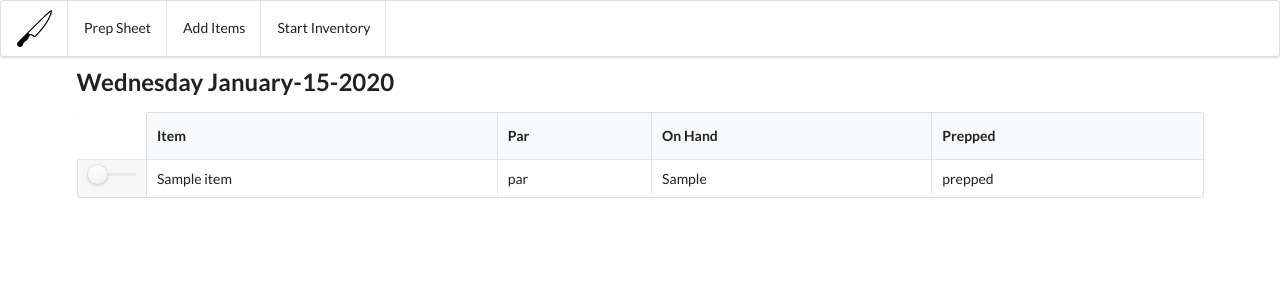
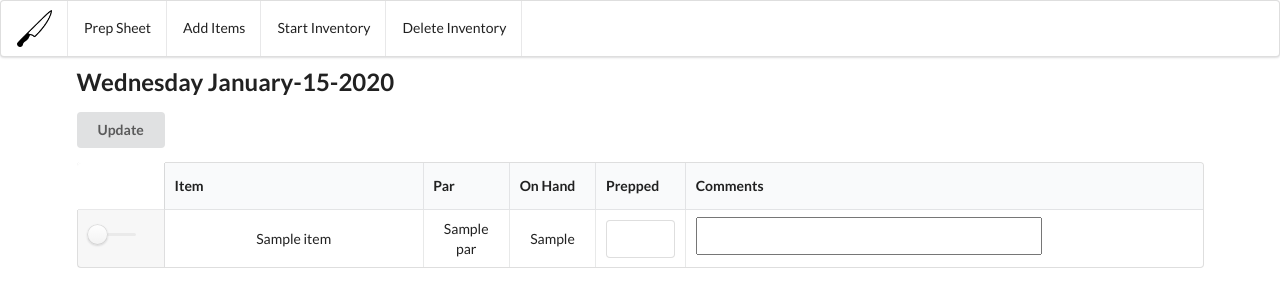
Before and after one commit to chadnewham/prep-buddy, a Flask app: page /show-one-inventory/1 in a window 1280 px wide. Shown: the top 307 px of the page. Run offline with Flask 2, Linux system fonts and the light colour scheme; a database or web service that is not in the repository returns one stand-in record (values such as "Sample title"); some libraries are stand-ins or nearby versions.

Commit message:
starting new branch for updating tables and adding more fields to inventory schema

```diff
--- a/app.py
+++ b/app.py
@@ -1,3 +1,4 @@
+from datetime import date
 from flask import Flask, render_template, request, redirect, url_for
 from flask_pymongo import PyMongo
 from bson.objectid import ObjectId
@@ -7,13 +8,21 @@ import uuid
 app = Flask(__name__)
 app.config["MONGO_URI"] = "mongodb://localhost:27017/test_prep_database"
 mongo = PyMongo(app)
+# Collections used -> prep, inventory_id, and inventory
+# prep collection contains items available to prep. It is used to generate unique (daily) inventory lists
+# prep structure -> {item: string, par: int, unit: string, prep_time: int}
+
+# inventory_id collection contains UUIDs referenced in the inventory collection
+# inventory_id structure -> {inventory_id: UUID}
+
+# inventory collection contains documents inventoried on a specific day
+# inventory structure -> {item: string, inventory_id: UUID, on_hand: int, par: int, unit: string}
 
 
 @app.route('/')
 def index():
-    # Change fromdb to something more descriptive
-    fromdb = mongo.db.prep.find({})
-    return render_template('index.html', fromdb=fromdb)
+    prep_list = mongo.db.prep.find({})
+    return render_template('index.html', prep_list=prep_list)
 
 
 @app.route('/add-one', methods=['GET', 'POST'])
@@ -73,12 +82,20 @@ def start_inventory(inventory_id):
 
         inventory_uuid = str(uuid.uuid1())
         doc = []
-        mongo.db.inventory_id.insert_one({'inventory_id': inventory_uuid})
+        inserted_uuid = mongo.db.inventory_id.insert_one(
+            {'inventory_id': inventory_uuid})
+
+        date_created = inserted_uuid.inserted_id.generation_time.strftime(
+            '%A %B-%d-%Y')
+
         for d in request.form:
             prep_item = mongo.db.prep.find_one({'_id': ObjectId(d)})
             temp = {'on_hand': request.form[d],
                     'inventory_id': inventory_uuid,
-                    'item': prep_item['item']}
+                    'item': prep_item['item'],
+                    'date': date_created,
+                    'par': prep_item['par'],
+                    'unit': prep_item['unit']}
 
             doc.append(temp)
         mongo.db.inventory.insert_many(doc)
@@ -89,16 +106,20 @@ def start_inventory(inventory_id):
 @app.route('/show-one-inventory/<id>')
 def show_one_inventory(id):
     one_inventory = mongo.db.inventory.find({'inventory_id': id})
-    date_stamp = one_inventory[0]['_id'].generation_time.strftime(
-        '%A %B-%d-%Y')
-    print(one_inventory[0])
-    return render_template('show-one-inventory.html', one_inventory=one_inventory, date_stamp=date_stamp)
+    return render_template('show-one-inventory.html', one_inventory=one_inventory)
 
 
-@app.route('/delete-one', methods=['POST'])
-def delete_one():
+@app.route('/delete-inventory/', defaults={'inventory_id': None}, methods=['GET'])
+@app.route('/delete-inventory/<inventory_id>', methods=['GET'])
+def delete_inventory(inventory_id):
+    if inventory_id:
+        mongo.db.inventory_id.delete_one({'inventory_id': inventory_id})
+        mongo.db.inventory.delete_many({'inventory_id': inventory_id})
+        return redirect('/delete-inventory/')
 
-    return redirect('/')
+    inventory_id_list = mongo.db.inventory_id.find({})
+
+    return render_template('delete-inventory.html', inventory_id_list=inventory_id_list)
 
 
 if __name__ == '__main__':
--- a/templates/base.html
+++ b/templates/base.html
@@ -25,6 +25,7 @@
 			<a href="/" class="item"> Prep Sheet </a>
 			<a href="/add-one" class="item"> Add Items </a>
 			<a href="/inventory/" class="item">Start Inventory</a>
+			<a href="/delete-inventory/" class="item">Delete Inventory</a>
 		</div>
 		<div class="ui container">{%block content%} {%endblock%}</div>
 	</body>
--- a/templates/index.html
+++ b/templates/index.html
@@ -11,7 +11,7 @@
 		</tr>
 	</thead>
 	<tbody>
-		{%for doc in fromdb%}
+		{%for doc in prep_list%}
 		<tr>
 			<td data-label="Item"><a href="/edit-one/{{doc['_id']}}">{{doc['item']}}</a></td>
 			<td data-label="Par">{{doc['par']}}</td>
--- a/templates/show-one-inventory.html
+++ b/templates/show-one-inventory.html
@@ -2,19 +2,22 @@
 
 {%block content%}
     <div class="ui large header">
-        {{date_stamp}}
+        {{one_inventory[0]['_id'].generation_time.strftime(
+            '%A %B-%d-%Y')}}
     </div>
 
-    <table class="ui compact celled definition table">
+    <table class="ui compact celled striped definition table">
         <thead>
             <tr>
-                <th></th>
-                <th>Item</th>
-                <th>Par</th>
-                <th>On Hand</th>
-                <th>Prepped</th>
+                <th class="one wide"></th>
+                <th class="three wide">Item</th>
+                <th class="one wide">Par</th>
+                <th class="one wide">On Hand</th>
+                <th class="one wide">Prepped</th>
+                <th class="six wide">Comments</th>
             </tr>
         </thead>
+        <form action="/update-prep/" method="POST">
             <tbody>
                 {%for item in one_inventory%}
                 <tr>
@@ -23,12 +26,15 @@
                             <input type="checkbox"><label></label>
                         </div>
                     </td>
-                <td>{{item['item']}}</td>
-                <td>par</td>
-                <td>{{item['on_hand']}}</td>
-                <td>prepped</td>
+                    <td class="center aligned">{{item['item']}}</td>
+                    <td class="center aligned">{{item['par']}}</td>
+                    <td class="center aligned">{{item['on_hand']}}</td>
+                    <td><div class="ui fluid input"><input type="text" name="prepped"></div></td>
+                    <td><textarea name="comments" id="" cols="40" rows="2" resize="Flase" style="resize:none"></textarea></td>
                 </tr>
                 {%endfor%}
             </tbody>
+            <button class="ui button submit">Update</button>
+        </form>
     </table>
 {%endblock%}
```
Lines whose indentation alone changed are shown as unchanged.
